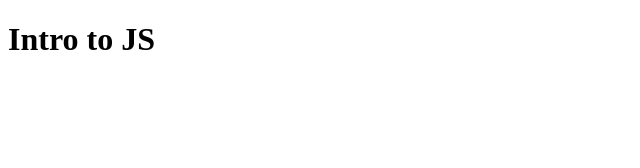
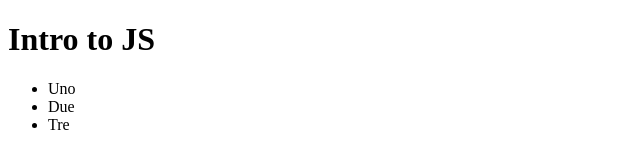
Before and after one commit to matteo-pernecher/delme-js, a website: page index.html in a window 1280 px wide. Shown: the whole page, without its empty margins (0-640 px from the left). Drawn offline with Linux system fonts and the light colour scheme.

Commit message:
feat(js): aggiungi esempio di malipolazione del DOM

```diff
--- a/index.html
+++ b/index.html
@@ -9,6 +9,11 @@
 <body>
    <main>
     <h1>Intro to JS</h1>
+  <ul id="lista">
+    <li>Uno</li>
+    <li>Due</li>
+ </ul>
+
    </main>
     <script src="js/main.js"></script>
 </body>
--- a/js/main.js
+++ b/js/main.js
@@ -1,7 +1,9 @@
-console.log("main.js");
+const lista = document.querySelector(`#lista`);
 
-function ciao(messaggio) {
-    console.log(`Ciao ${messaggio}`);
-}
+const nuovoElemento = document.createElement(`li`);
 
-ciao(`mondo`)
+nuovoElemento.textContent=`Tre`;
+
+console.log(nuovoElemento);
+
+lista.appendChild(nuovoElemento);
```
